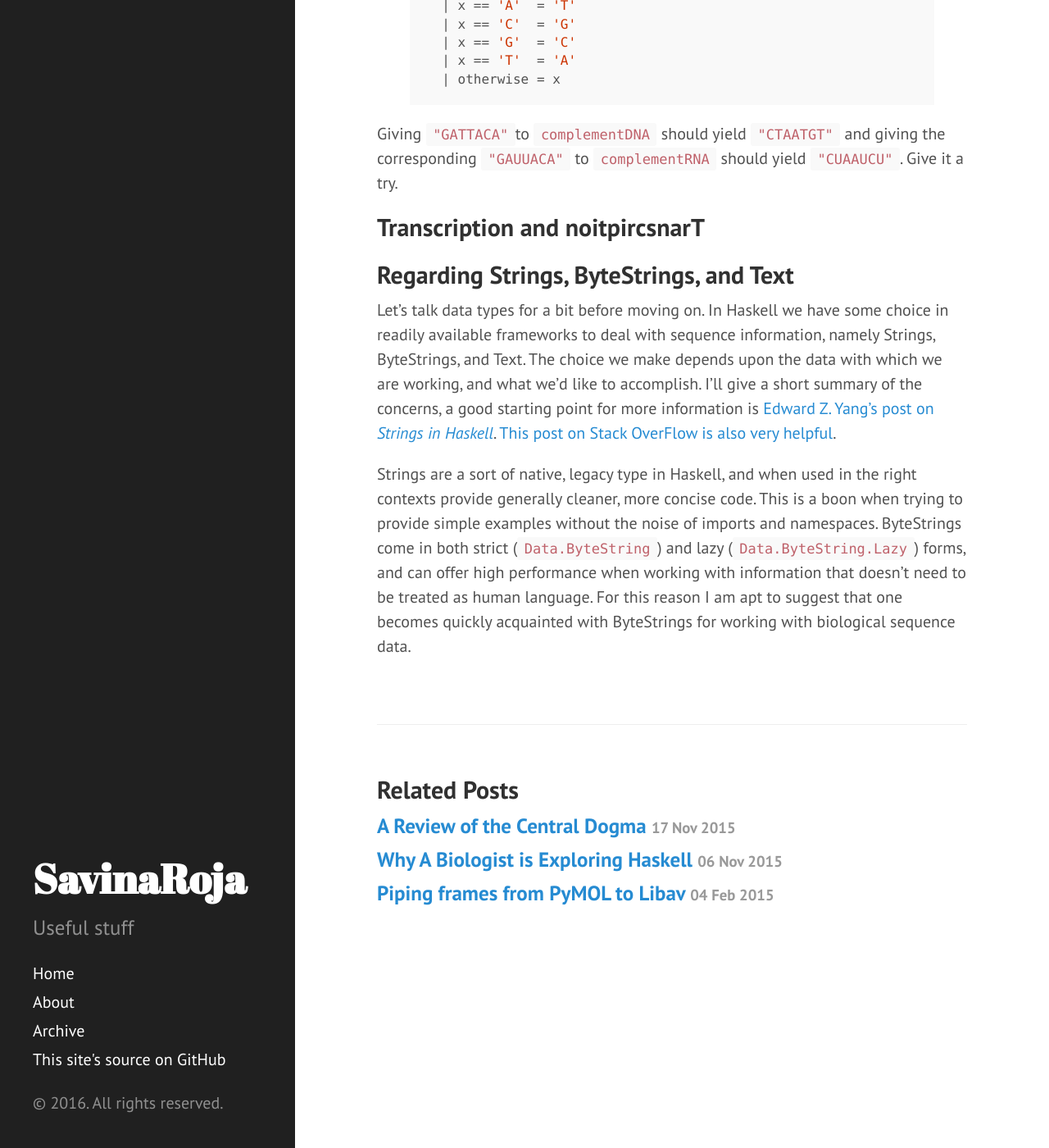
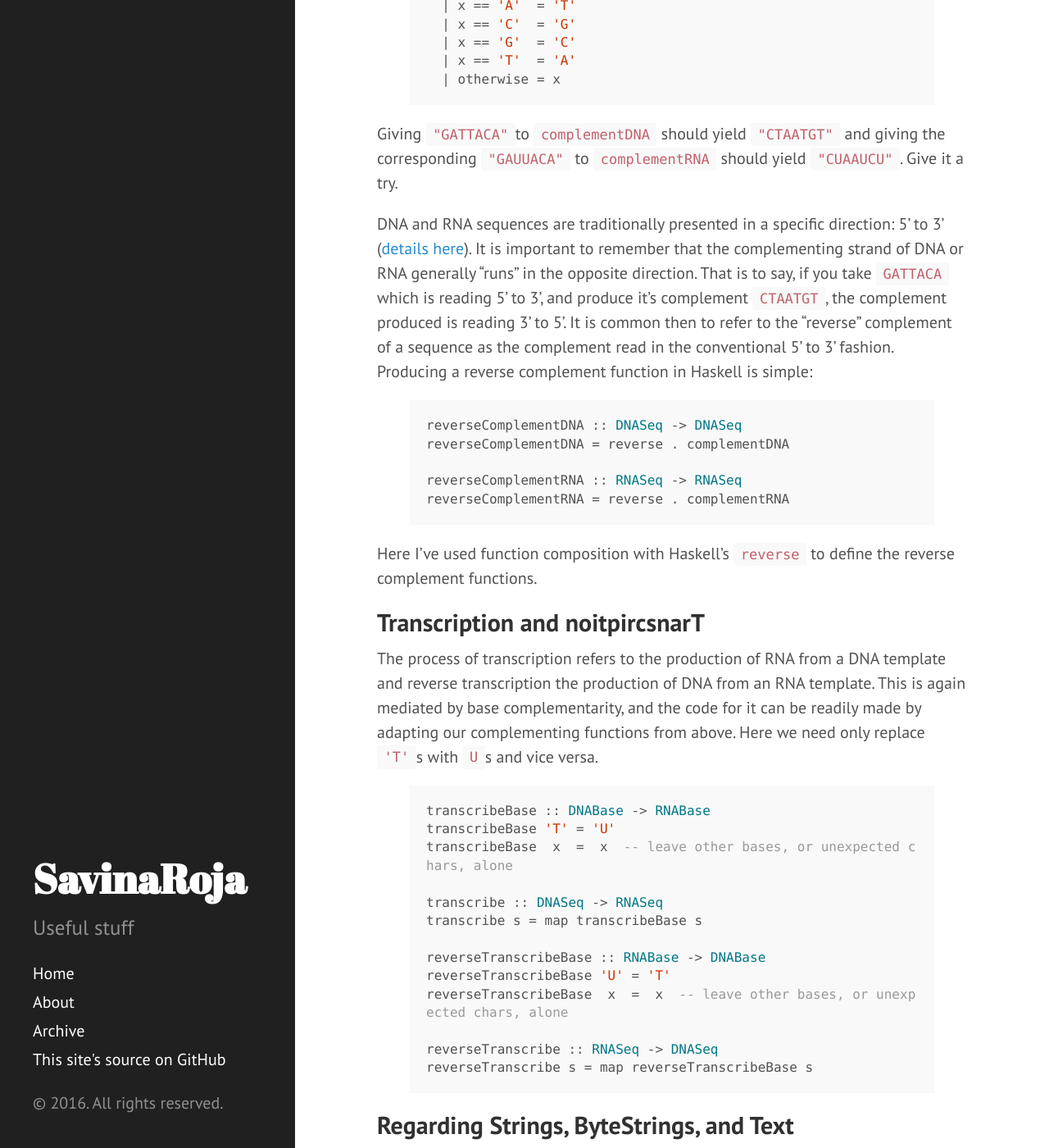
Before and after one commit to SavinaRoja/SavinaRoja.github.io, a Jekyll site: the page built from _posts/2015-11-18-haskell-meets-the-central-dogma.md, in a window 1280 px wide and 1400 px high, scrolled down 2584 px. Shown: the whole window at 82% size. Built offline with Jekyll 4.4.1, drawn with Linux system fonts in a browser that asks for light colours; Markdown is read by kramdown in place of the engine named in the settings.

Commit message:
Some transcription stuff

```diff
--- a/_posts/2015-11-18-haskell-meets-the-central-dogma.md
+++ b/_posts/2015-11-18-haskell-meets-the-central-dogma.md
@@ -79,7 +79,7 @@ complementDNABase 'A' = 'T'
 complementDNABase 'C' = 'G'
 complementDNABase 'G' = 'C'
 complementDNABase 'T' = 'A'
-complementDNABase _ = _     -- do not change unexpected characters
+complementDNABase x = x     -- do not change unexpected characters
 
 complementDNA :: DNASeq -> DNASeq
 complementDNA s = map complementDNABase s
@@ -89,7 +89,7 @@ complementRNABase 'A' = 'U'
 complementRNABase 'C' = 'G'
 complementRNABase 'G' = 'C'
 complementRNABase 'U' = 'A'
-complementRNABase _ = _     -- do not change unexpected characters
+complementRNABase x = x     -- do not change unexpected characters
 
 complementRNA :: RNASeq -> RNASeq
 complementRNA s = map complementRNABase s
@@ -114,9 +114,49 @@ Giving `"GATTACA"`to `complementDNA` should yield `"CTAATGT"` and giving the
 corresponding `"GAUUACA"` to `complementRNA` should yield `"CUAAUCU"`. Give it a
 try.
 
+DNA and RNA sequences are traditionally presented in a specific direction: 5' to
+3' ([details here](https://en.wikipedia.org/wiki/Directionality_%28molecular_biology%29)).
+It is important to remember that the complementing strand of DNA or RNA
+generally "runs" in the opposite direction. That is to say, if you take `GATTACA`
+which is reading 5' to 3', and produce it's complement `CTAATGT`, the complement
+produced is reading 3' to 5'. It is common then to refer to the "reverse"
+complement of a sequence as the complement read in the conventional 5' to 3'
+fashion. Producing a reverse complement function in Haskell is simple:
+
+{% highlight haskell %}
+reverseComplementDNA :: DNASeq -> DNASeq
+reverseComplementDNA = reverse . complementDNA
+
+reverseComplementRNA :: RNASeq -> RNASeq
+reverseComplementRNA = reverse . complementRNA
+{% endhighlight %}
+
+Here I've used function composition with Haskell's [`reverse`](http://hackage.haskell.org/packages/archive/base/latest/doc/html/Prelude.html#v:reverse)
+to define the reverse complement functions.
+
 ## Transcription and noitpircsnarT
 
+The process of transcription refers to the production of RNA from a DNA template
+and reverse transcription the production of DNA from an RNA template. This is
+again mediated by base complementarity, and the code for it can be readily made
+by adapting our complementing functions from above. Here we need only replace
+`'T'`s with `U`s and vice versa.
 
+{% highlight haskell %}
+transcribeBase :: DNABase -> RNABase
+transcribeBase 'T' = 'U'
+transcribeBase  x  =  x  -- leave other bases, or unexpected chars, alone
+
+transcribe :: DNASeq -> RNASeq
+transcribe s = map transcribeBase s
+
+reverseTranscribeBase :: RNABase -> DNABase
+reverseTranscribeBase 'U' = 'T'
+reverseTranscribeBase  x  =  x  -- leave other bases, or unexpected chars, alone
+
+reverseTranscribe :: RNASeq -> DNASeq
+reverseTranscribe s = map reverseTranscribeBase s
+{% endhighlight %}
 
 ## Regarding Strings, ByteStrings, and Text
 
```
Also changed, not shown: 1 other file.
